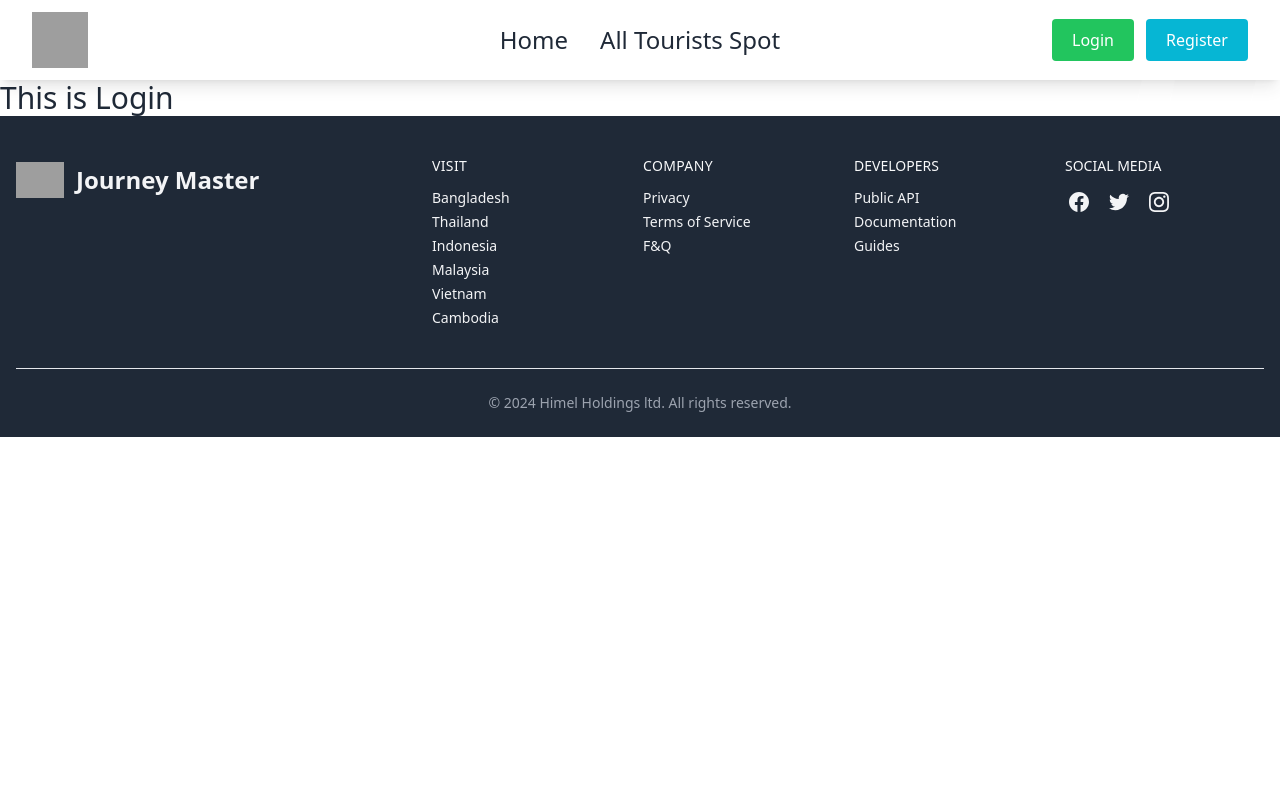
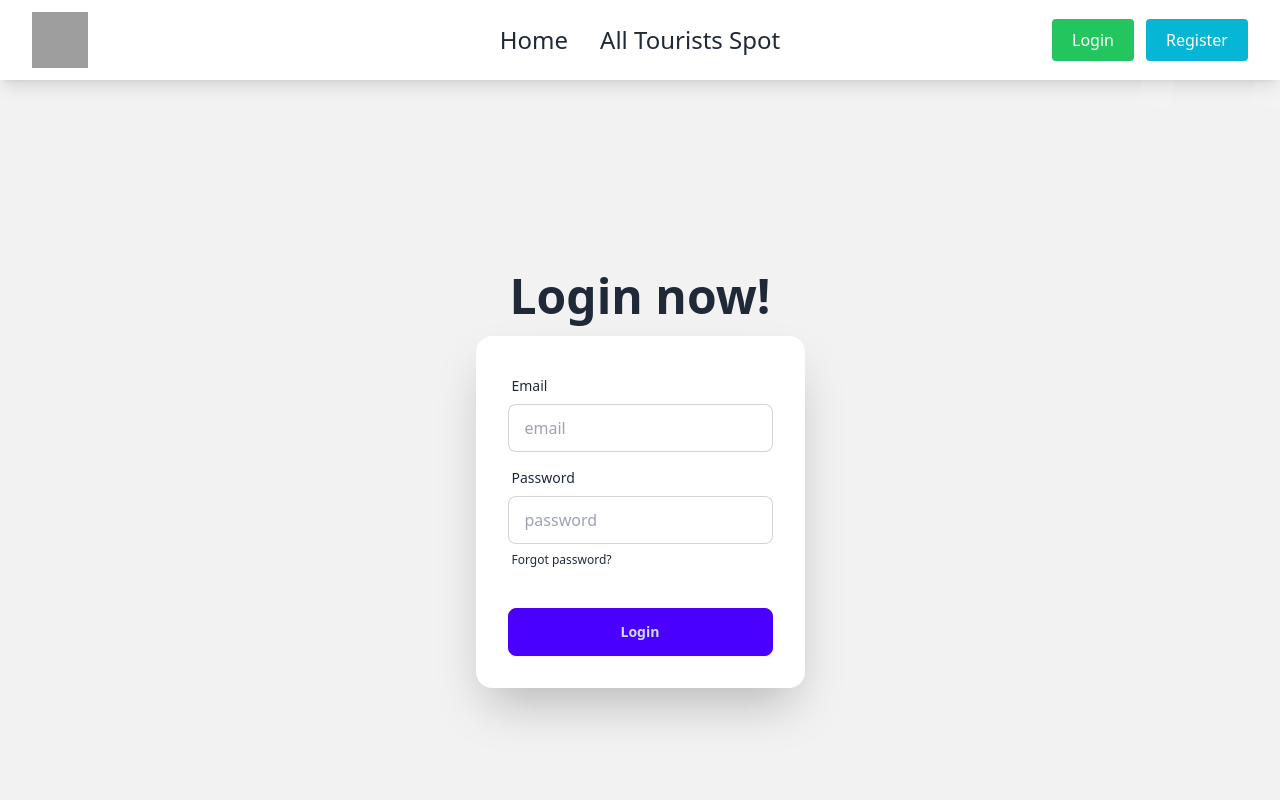
Before and after one commit to himelmia535/Journey-Master-Client, a React (Vite) app: page /login in a window 1280 px wide. Shown: the top 800 px of the page. Built offline with nearby package versions, Linux system fonts and the light colour scheme; no server answers; grey boxes are pictures that could not be loaded.

Commit message:
user login

```diff
--- a/src/FirebaseProvider/FirebaseProvider.jsx
+++ b/src/FirebaseProvider/FirebaseProvider.jsx
@@ -1,5 +1,5 @@
 import { createContext, useEffect, useState } from "react";
-import { createUserWithEmailAndPassword, onAuthStateChanged } from "firebase/auth";
+import { createUserWithEmailAndPassword, onAuthStateChanged, signInWithEmailAndPassword } from "firebase/auth";
 import auth from '../firebase/firebase.config';
 
 export const AuthContext = createContext(null)
@@ -10,6 +10,11 @@ const FirebaseProvider = ({children}) => {
     // create user
     const createUser = (email, password) =>{
         return createUserWithEmailAndPassword(auth, email, password)
+    }
+
+    // sign in user
+    const signInUser = (email, password) =>{
+        return signInWithEmailAndPassword(auth, email, password)
     }
 
 
@@ -23,7 +28,8 @@ const FirebaseProvider = ({children}) => {
     },[])
 
     const allValues = {
-        createUser
+        createUser,
+        signInUser
     }
 
     return (
--- a/src/pages/Login.jsx
+++ b/src/pages/Login.jsx
@@ -1,7 +1,62 @@
+import { useContext } from "react";
+import { AuthContext } from "../FirebaseProvider/FirebaseProvider";
+import { useForm } from "react-hook-form"
+import { Link } from "react-router-dom";
+
 const Login = () => {
+    const {signInUser} = useContext(AuthContext)
+
+  const {
+    register,
+    handleSubmit,
+    formState: { errors }
+  } = useForm();
+
+  const onSubmit = (data) => {
+    const{email, password} = data;
+    signInUser(email, password)
+      .then(result => {
+        console.log(result.user);
+      })
+      .catch(error =>{
+        console.log(error)
+      })
+  };
+
     return (
         <div>
-            <h2 className="text-3xl">This is Login</h2>
+            <div className="hero min-h-screen bg-base-200">
+  <div className="hero-content flex-col ">
+    <div className="text-center lg:text-left">
+      <h1 className="text-5xl font-bold">Login now!</h1>
+    </div>
+    <div className="card shrink-0 w-full max-w-sm shadow-2xl bg-base-100">
+      <form onSubmit={handleSubmit(onSubmit)} className="card-body">
+        <div className="form-control">
+          <label className="label">
+            <span className="label-text">Email</span>
+          </label>
+          <input name="email" type="email" placeholder="email" className="input input-bordered" {...register("email", { required: true })} />
+          {errors.email && <span className="text-red-500">This field is required</span>}
+        </div>
+        <div className="form-control">
+          <label className="label">
+            <span className="label-text">Password</span>
+          </label>
+          <input name="password" type="password" placeholder="password" className="input input-bordered" {...register("password", { required: true })} />
+          {errors.password && <span className="text-red-500">This field is required</span>}
+          <label className="label">
+            <a href="#" className="label-text-alt link link-hover">Forgot password?</a>
+          </label>
+        </div>
+        <div className="form-control mt-6">
+          <button className="btn btn-primary">Login</button>
+        </div>
+
+      </form>
+    </div>
+  </div>
+</div>
         </div>
     );
 };
--- a/src/pages/Register.jsx
+++ b/src/pages/Register.jsx
@@ -1,6 +1,7 @@
 import { useContext } from "react";
 import { AuthContext } from "../FirebaseProvider/FirebaseProvider";
 import { useForm } from "react-hook-form"
+import { Link } from "react-router-dom";
 
 const Register = () => {
   const {createUser} = useContext(AuthContext)
@@ -58,6 +59,7 @@ const Register = () => {
         <div className="form-control mt-6">
           <button className="btn btn-primary">Register</button>
         </div>
+
       </form>
     </div>
   </div>
```
